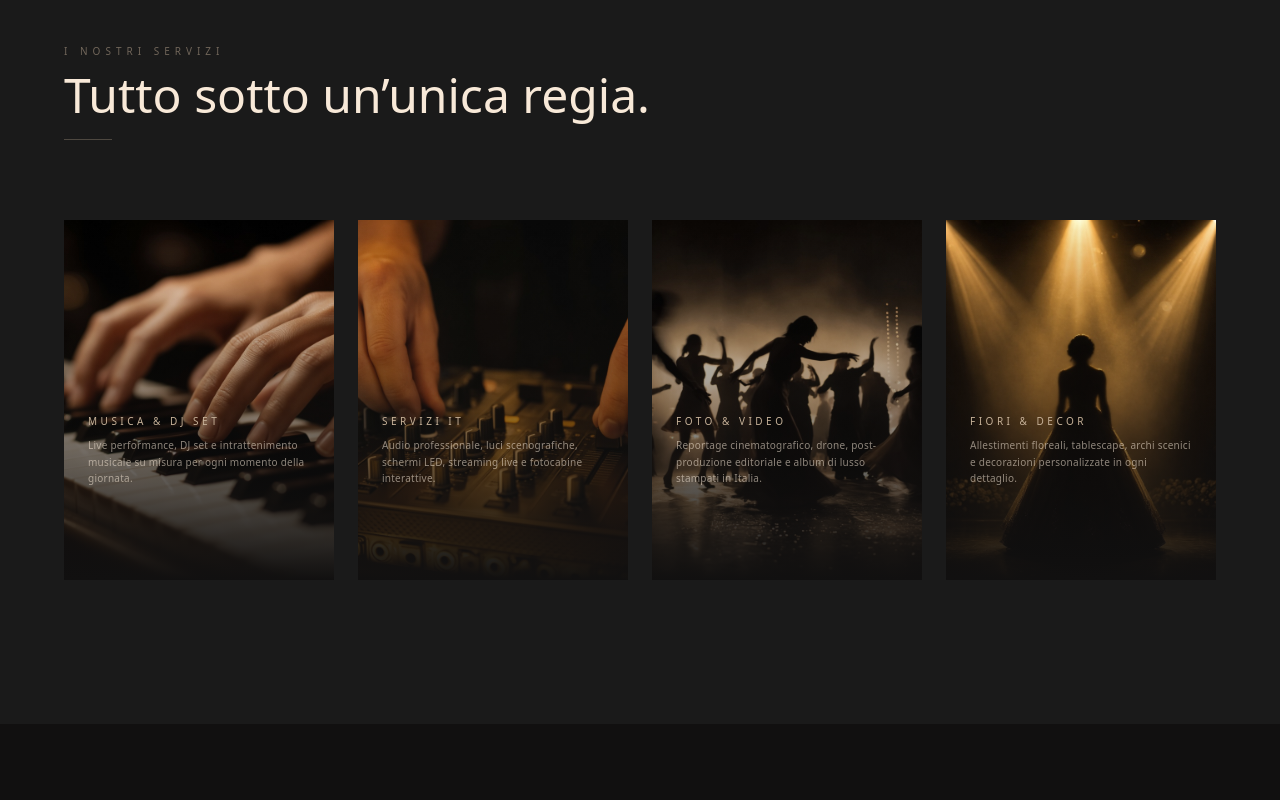
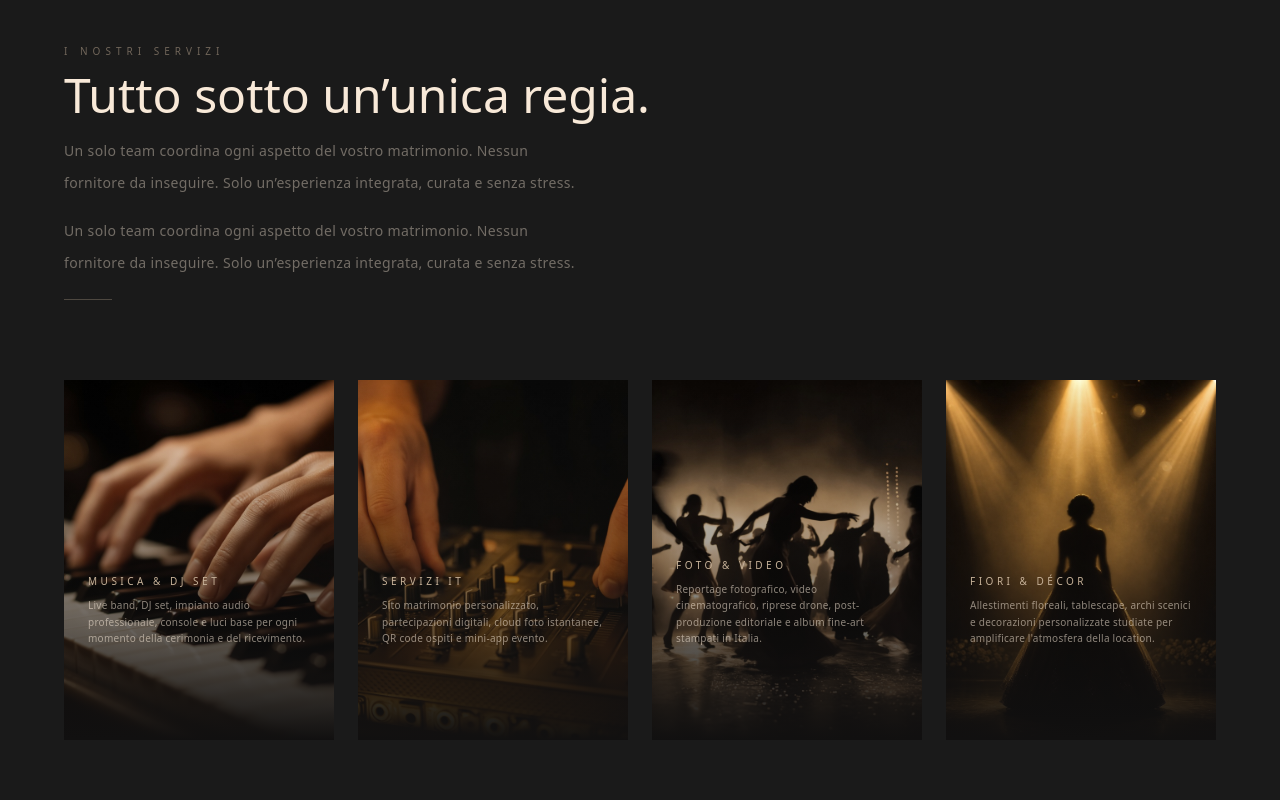
Before and after one commit to federicobrundu/Attimi, a Next.js app: page / in a window 1280 px wide. Shown: the part 900-1700 px from the top of the page. Built offline with nearby package versions, Linux system fonts and the light colour scheme; a web font is replaced by a local one.

Commit message:
copy: hero e servizi allineati a full-service wedding agency

```diff
--- a/components/Gallery.tsx
+++ b/components/Gallery.tsx
@@ -5,11 +5,11 @@ import { motion } from "framer-motion";
 import { asset } from "@/lib/asset";
 
 const items = [
-  { src: asset("/images/hero.jpg"),          alt: "Live set serale",          span: "md:col-span-2 md:row-span-2" },
-  { src: asset("/images/live-music.jpg"),    alt: "Mani sul pianoforte",       span: "" },
-  { src: asset("/images/dj-set.jpg"),        alt: "DJ set al mixer",           span: "" },
-  { src: asset("/images/entertainment.jpg"), alt: "Silhouette in movimento",   span: "md:col-span-2" },
-  { src: asset("/images/show.jpg"),          alt: "Show serale",               span: "" },
+  { src: asset("/images/hero.jpg"),          alt: "Atmosfera serale al matrimonio", span: "md:col-span-2 md:row-span-2" },
+  { src: asset("/images/live-music.jpg"),    alt: "Musica dal vivo",           span: "" },
+  { src: asset("/images/dj-set.jpg"),        alt: "Regia audio e luci",        span: "" },
+  { src: asset("/images/entertainment.jpg"), alt: "Ospiti e atmosfera",        span: "md:col-span-2" },
+  { src: asset("/images/show.jpg"),          alt: "Scenografia e decor",       span: "" },
 ];
 
 export default function Gallery() {
@@ -24,11 +24,15 @@ export default function Gallery() {
         className="mx-auto mb-16 max-w-5xl"
       >
         <p className="mb-3 font-sans text-[10px] uppercase tracking-[0.5em] text-[#C7B299]/50">
-          Portfolio
+          I nostri matrimoni
         </p>
         <h2 className="font-display text-4xl font-light text-[#F8E9D8] md:text-5xl">
           Live Moments
         </h2>
+        <p className="mt-5 max-w-lg font-sans text-sm leading-8 tracking-wide text-[#F8E9D8]/45">
+          Una selezione di attimi vissuti. Musica, luci, emozioni e atmosfere
+          costruite per ogni matrimonio con cura e visione.
+        </p>
         <div className="mt-5 h-px w-12 bg-[#C7B299]/30" />
       </motion.div>
 
--- a/components/Services.tsx
+++ b/components/Services.tsx
@@ -9,29 +9,29 @@ const services = [
     key: "musica",
     image: asset("/images/live-music.jpg"),
     label: "Musica & DJ Set",
-    subtitle: "Live performance, DJ set e intrattenimento musicale su misura per ogni momento della giornata.",
-    tags: ["Live Band", "DJ Set", "Show", "Entertainment"],
+    subtitle: "Live band, DJ set, impianto audio professionale, console e luci base per ogni momento della cerimonia e del ricevimento.",
+    tags: ["Live Band", "DJ Set", "Impianto Audio", "Luci"],
   },
   {
     key: "tech",
     image: asset("/images/dj-set.jpg"),
     label: "Servizi IT",
-    subtitle: "Audio professionale, luci scenografiche, schermi LED, streaming live e fotocabine interattive.",
-    tags: ["Audio HD", "Light Design", "LED Wall", "Live Streaming"],
+    subtitle: "Sito matrimonio personalizzato, partecipazioni digitali, cloud foto istantanee, QR code ospiti e mini-app evento.",
+    tags: ["Sito Matrimonio", "Cloud Foto", "QR Code", "Mini-App"],
   },
   {
     key: "foto",
     image: asset("/images/entertainment.jpg"),
     label: "Foto & Video",
-    subtitle: "Reportage cinematografico, drone, post-produzione editoriale e album di lusso stampati in Italia.",
-    tags: ["Reportage", "Drone", "Film Cinematic", "Album Lusso"],
+    subtitle: "Reportage fotografico, video cinematografico, riprese drone, post-produzione editoriale e album fine-art stampati in Italia.",
+    tags: ["Reportage", "Video Cinema", "Drone", "Album Fine-Art"],
   },
   {
     key: "fiori",
     image: asset("/images/show.jpg"),
-    label: "Fiori & Decor",
-    subtitle: "Allestimenti floreali, tablescape, archi scenici e decorazioni personalizzate in ogni dettaglio.",
-    tags: ["Allestimenti", "Floral Design", "Tablescape", "Archi"],
+    label: "Fiori & Décor",
+    subtitle: "Allestimenti floreali, tablescape, archi scenici e decorazioni personalizzate studiate per amplificare l'atmosfera della location.",
+    tags: ["Floral Design", "Tablescape", "Archi", "Scenografie"],
   },
 ];
 
@@ -52,6 +52,14 @@ export default function Services() {
         <h2 className="font-display text-4xl font-light text-[#F8E9D8] md:text-5xl">
           Tutto sotto un&rsquo;unica regia.
         </h2>
+        <p className="mt-4 max-w-lg font-sans text-sm leading-8 tracking-wide text-[#F8E9D8]/40">
+          Un solo team coordina ogni aspetto del vostro matrimonio.
+          Nessun fornitore da inseguire. Solo un&rsquo;esperienza integrata, curata e senza stress.
+        </p>
+        <p className="mt-4 max-w-lg font-sans text-sm leading-8 tracking-wide text-[#F8E9D8]/40">
+          Un solo team coordina ogni aspetto del vostro matrimonio.
+          Nessun fornitore da inseguire. Solo un&rsquo;esperienza integrata, curata e senza stress.
+        </p>
         <div className="mt-5 h-px w-12 bg-[#C7B299]/30" />
       </motion.div>
 
```
